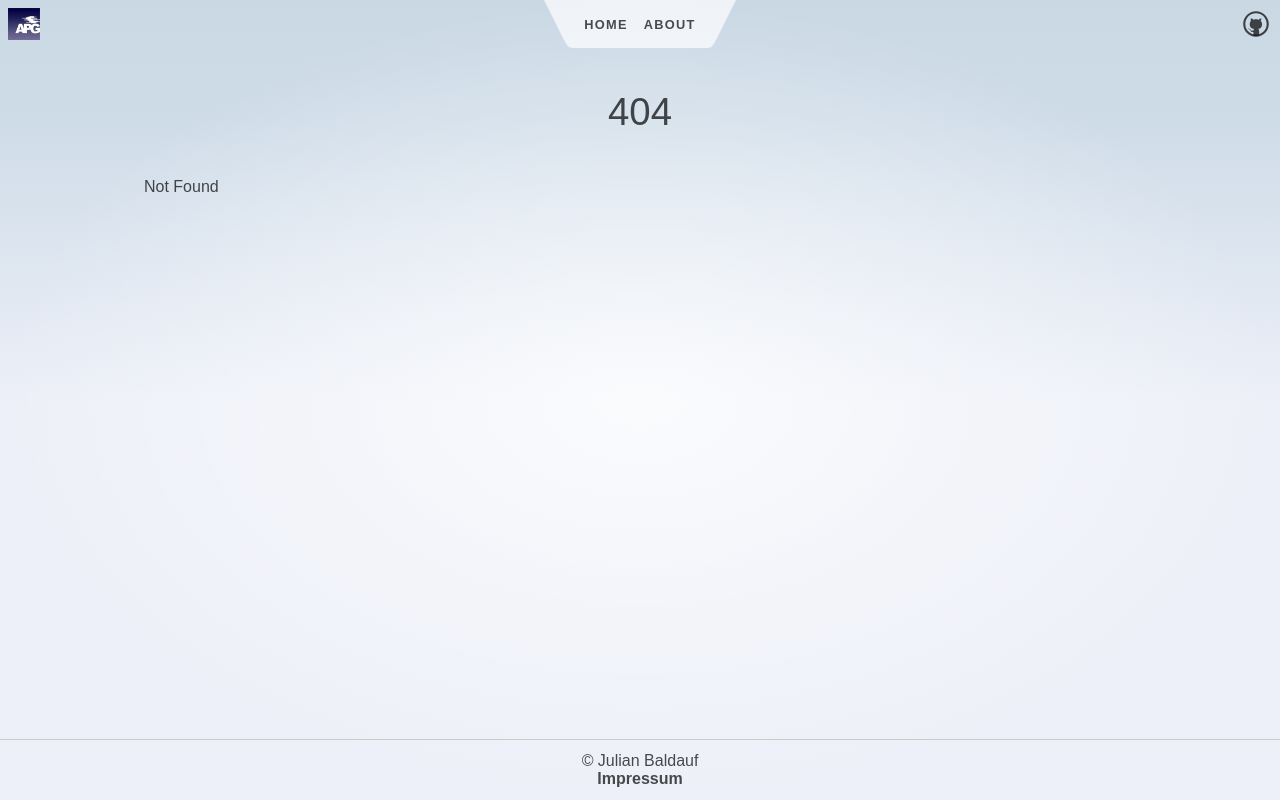
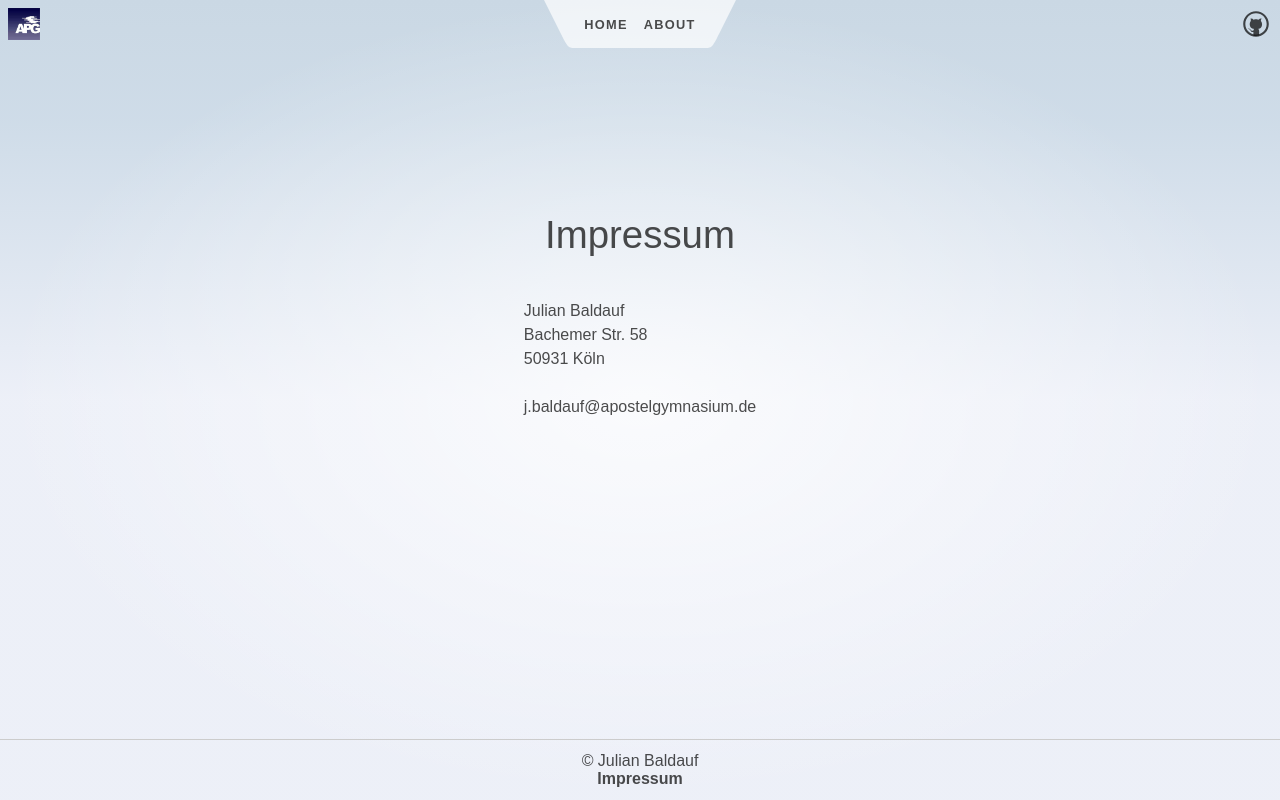
Before and after one commit to julianbaffy/APG-coursepage, a SvelteKit app: page /impress in a window 1280 px wide. Before the commit this address had no page. Built offline with nearby package versions, Linux system fonts and the light colour scheme.

Commit message:
Füge das Impressum ein und verlinke es auf der Startseite

```diff
--- a/src/routes/+layout.svelte
+++ b/src/routes/+layout.svelte
@@ -15,7 +15,7 @@
 			&copy; Julian Baldauf
 		</div>
 		<div class="right">
-			<a href="impressum.html">Impressum</a>
+			<a href="/impress">Impressum</a>
 		</div>
 	</footer>
 </div>
--- a/src/routes/LinkGrid.svelte
+++ b/src/routes/LinkGrid.svelte
@@ -39,12 +39,6 @@
     display: block; /* Macht die gesamte Kachel anklickbar */
   }
 
-  /* Optional: Falls nur der Text in der Kachel betroffen sein soll */
-  .tile a h3, .tile a p {
-    text-decoration: none;
-    color: inherit;
-  }
-
   .tile h3 {
     margin-bottom: 10px;
   }
--- a/src/routes/about/+page.svelte
+++ b/src/routes/about/+page.svelte
@@ -1,6 +1,5 @@
 <script>
 // @ts-nocheck
-
 	import overview from '$lib/images/Projektübersicht.png';
 </script>
 
--- /dev/null
+++ b/src/routes/impress/+page.svelte
@@ -0,0 +1,16 @@
+    <svelte:head>
+        <title>Impressum</title>
+        <meta name="impress" content="Impress" />
+    </svelte:head>
+
+    <div class="text-column">
+        <h1>Impressum</h1>
+
+        <p>
+            Julian Baldauf<br>
+            Bachemer Str. 58<br>
+            50931 Köln<br>
+            <br>
+            j.baldauf@apostelgymnasium.de
+        </p>
+    </div>
--- /dev/null
+++ b/src/routes/impress/+page.ts
@@ -0,0 +1,9 @@
+import { dev } from '$app/environment';
+
+// we don't need any JS on this page, though we'll load
+// it in dev so that we get hot module replacement
+export const csr = dev;
+
+// since there's no dynamic data here, we can prerender
+// it so that it gets served as a static asset in production
+export const prerender = true;
```
